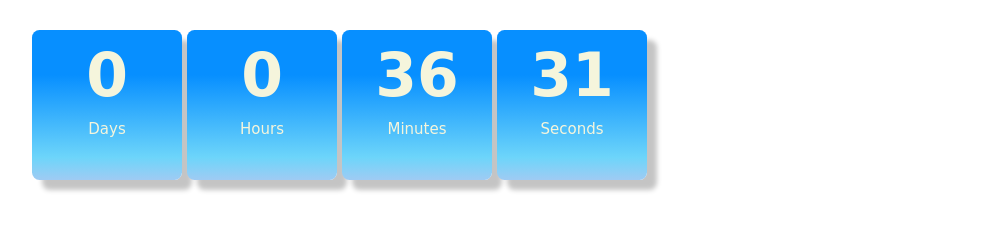
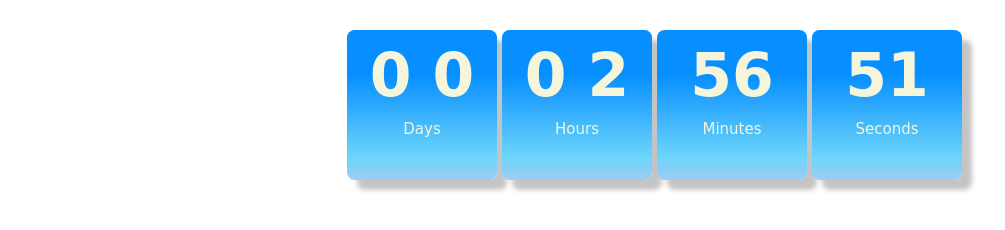
Before and after one commit to ZhukovMikhail/goit-js-hw-11-timer, a plain HTML site: page index.html in a window 1280 px wide. Shown: the whole page, without its empty margins (3-1008 px from the left). Drawn offline with Linux system fonts and the light colour scheme.

Commit message:
timer done
bomb is applied

```diff
--- a/index.html
+++ b/index.html
@@ -12,10 +12,22 @@
         padding: 0;
         font-family: 'Permanent Marker', cursive;
       }
+      .bg-body {
+        background-color: firebrick;
+      }
+
       .timer {
         display: flex;
+        justify-content: center;
         margin-left: 30px;
         margin-top: 30px;
+      }
+      h1 {
+        text-align: center;
+      }
+      h2 {
+        color: rgb(255, 136, 0);
+        text-align: center;
       }
 
       .field {
--- a/index.js
+++ b/index.js
@@ -1,44 +1,72 @@
 //=========================== пишем таймер обратного отсчета =================
-const refs = {
+class CountdownTimer {
+  constructor({ selector, targetDate }) {
+    this.selector = selector;
+    this.targetDate = targetDate;
+    this.refs = {
       Days: document.querySelector('[data-value="days"]'),
       Hours: document.querySelector('[data-value="hours"]'),
       Minutes: document.querySelector('[data-value="mins"]'),
       Seconds: document.querySelector('[data-value="secs"]'),
+      timerId: document.querySelector('#timer-1'),
+      body: document.querySelector('body'),
     };
+    this.intervalId = null;
+    this.days = null;
+    this.hours = null;
+    this.mins = null;
+    this.secs = null;
 
-let intervalId = null;
-let days = null;
-let hours = null;
-let mins = null;
-let secs = null;
+    this.time = function () {
+      return this.targetDate.getTime() - Date.now();
+    };
+  }
 
-const targetDate = new Date(2021, 7, 7, 0, 57, 25, 0);
-const time = function () {
-  return targetDate.getTime() - Date.now();
-};
-
-startTimer(time);
-
-function startTimer() {
-  if (time() <= 0) {
-    refs.Days.textContent = '00';
-    refs.Hours.textContent = '00';
-    refs.Minutes.textContent = '00';
-    refs.Seconds.textContent = '00';
-    clearInterval(intervalId);
+  startTimer() {
+    this.intervalId = setInterval(() => {
+      if (this.time() <= 0) {
+        this.refs.Days.textContent = '00';
+        this.refs.Hours.textContent = '00';
+        this.refs.Minutes.textContent = '00';
+        this.refs.Seconds.textContent = '00';
+        clearInterval(this.intervalId);
+        this.refs.timerId.insertAdjacentHTML(
+          'beforebegin',
+          '<h1 class="text">Time is up, you didn`t make it!!!</h1><h2>!!--=BOOM=--!!</h2>',
+        );
+        this.refs.body.classList.add('bg-body');
         return;
       }
-  intervalId = setInterval(() => {
-    days = Math.floor(time() / (1000 * 60 * 60 * 24));
-    hours = Math.floor((time() % (1000 * 60 * 60 * 24)) / (1000 * 60 * 60));
-    mins = Math.floor((time() % (1000 * 60 * 60)) / (1000 * 60));
-    secs = Math.floor((time() % (1000 * 60)) / 1000);
+      this.refs.body.classList.remove('bg-body');
+      this.days = Math.floor(this.time() / (1000 * 60 * 60 * 24));
+      this.hours = Math.floor(
+        (this.time() % (1000 * 60 * 60 * 24)) / (1000 * 60 * 60),
+      );
+      this.mins = Math.floor((this.time() % (1000 * 60 * 60)) / (1000 * 60));
+      this.secs = Math.floor((this.time() % (1000 * 60)) / 1000);
 
-    refs.Days.textContent = `${days}`;
-    refs.Hours.textContent = `${hours}`;
-    refs.Minutes.textContent = `${mins}`;
-    refs.Seconds.textContent = `${secs}`;
+      this.refs.Days.textContent =
+        this.days < 10 ? `0 ${this.days}` : `${this.days}`;
+      this.refs.Hours.textContent =
+        this.hours < 10 ? `0 ${this.hours}` : `${this.hours}`;
+      this.refs.Minutes.textContent =
+        this.mins < 10 ? `0 ${this.mins}` : `${this.mins}`;
+      this.refs.Seconds.textContent =
+        this.secs < 10 ? `0 ${this.secs}` : `${this.secs}`;
 
-    console.log(`дней ${days}, часов ${hours}, минут ${mins}, секунд ${secs}`);
+      console.log(
+        `дней ${this.days}, часов ${this.hours}, минут ${this.mins}, секунд ${this.secs}`,
+      );
     }, 1000);
   }
+}
+
+//================= new timer ================= //
+const test = new CountdownTimer({
+  selector: '#timer-1',
+  targetDate: new Date('Aug 17, 2021'),
+  targetDate: new Date(2021, 7, 7, 3, 17, 45, 0),
+});
+
+test.startTimer();
+// console.log(test.time());
```
Lines whose indentation alone changed are shown as unchanged.
